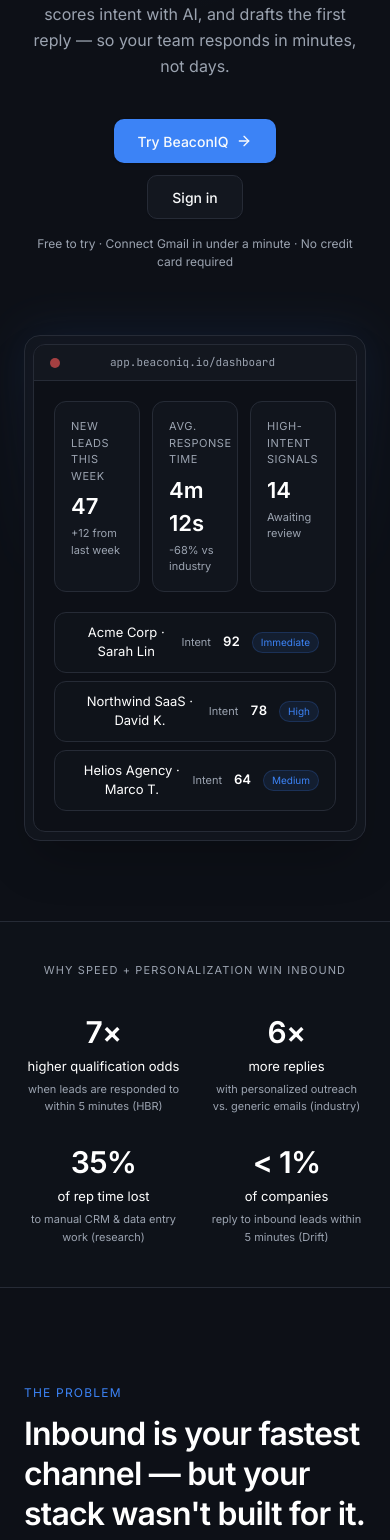
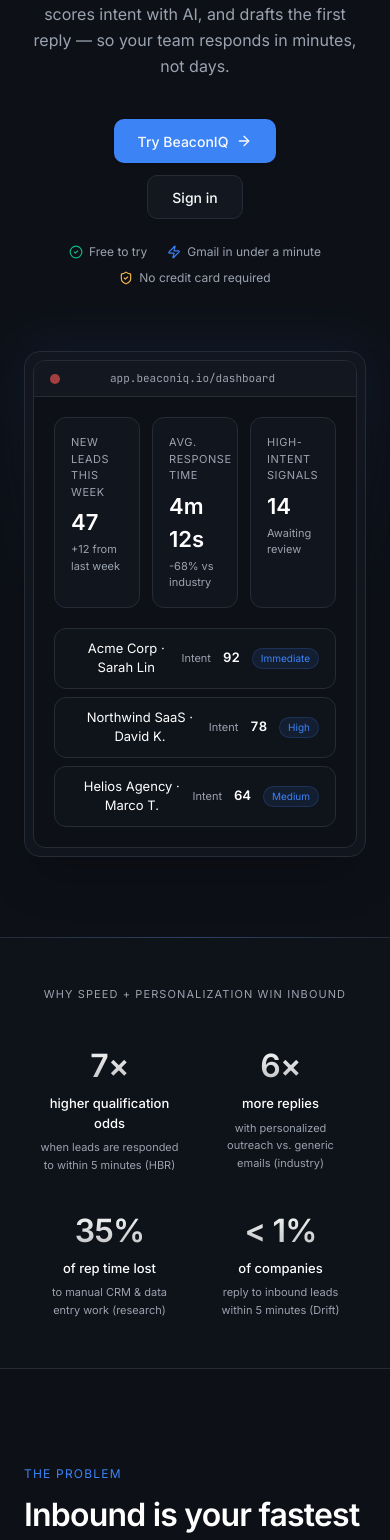
Before and after one commit to ufiyan/BeaconIQ, a React (Vite) app: page / in a window 390 px wide. Shown: the part 435-1975 px from the top of the page. Built offline with nearby package versions, Linux system fonts and the light colour scheme; no server answers.

Commit message:
File changes

```diff
--- a/src/components/marketing/CTASection.jsx
+++ b/src/components/marketing/CTASection.jsx
@@ -6,17 +6,23 @@ export default function CTASection({ onGetStarted, onSignIn, isAuthenticated })
     <section className="max-w-6xl mx-auto px-6 py-24">
       <div className="relative overflow-hidden rounded-2xl border border-border bg-card p-10 lg:p-14 text-center">
         <div
-          className="absolute inset-0 pointer-events-none opacity-[0.4]"
+          className="absolute inset-0 pointer-events-none opacity-[0.45]"
           style={{
             background:
-              "radial-gradient(50% 70% at 50% 0%, hsl(258 90% 66% / 0.15) 0%, transparent 70%)",
+              "radial-gradient(55% 75% at 50% 0%, hsl(217 91% 60% / 0.18) 0%, transparent 70%)",
           }}
         />
+        {/* top hairline */}
+        <div className="absolute inset-x-10 top-0 h-px bg-gradient-to-r from-transparent via-primary/40 to-transparent" />
         <div className="relative">
-          <h2 className="text-[30px] sm:text-[36px] font-semibold tracking-tight text-white">
+          <span className="inline-flex items-center gap-1.5 rounded-full border border-border bg-secondary/60 px-2.5 py-1 text-[11px] text-muted-foreground tracking-wide mb-5">
+            <span className="h-1.5 w-1.5 rounded-full bg-gold" />
+            Ready in 5 minutes
+          </span>
+          <h2 className="text-[30px] sm:text-[38px] font-semibold tracking-tight text-white leading-[1.1]">
             Stop losing inbound to slow replies.
           </h2>
-          <p className="mt-3 text-[15px] text-muted-foreground max-w-xl mx-auto leading-relaxed">
+          <p className="mt-4 text-[15px] text-muted-foreground max-w-xl mx-auto leading-relaxed">
             Connect Gmail, seed a demo workspace, and see BeaconIQ qualify and reply
             to a real inbound lead in the next five minutes.
           </p>
--- a/src/components/marketing/HeroSection.jsx
+++ b/src/components/marketing/HeroSection.jsx
@@ -1,5 +1,5 @@
 import { Button } from "@/components/ui/button";
-import { ArrowRight } from "lucide-react";
+import { ArrowRight, ShieldCheck, Zap, CheckCircle2 } from "lucide-react";
 
 export default function HeroSection({ onGetStarted, onSignIn, isAuthenticated }) {
   return (
@@ -51,9 +51,18 @@ export default function HeroSection({ onGetStarted, onSignIn, isAuthenticated })
           )}
         </div>
 
-        <p className="mt-4 text-[12px] text-muted-foreground">
-          Free to try · Connect Gmail in under a minute · No credit card required
-        </p>
+        {/* Trust chips — subtle, not flashy */}
+        <div className="mt-6 flex flex-wrap items-center justify-center gap-x-5 gap-y-2 text-[12px] text-muted-foreground">
+          <span className="inline-flex items-center gap-1.5">
+            <CheckCircle2 className="h-3.5 w-3.5 text-success" /> Free to try
+          </span>
+          <span className="inline-flex items-center gap-1.5">
+            <Zap className="h-3.5 w-3.5 text-primary" /> Gmail in under a minute
+          </span>
+          <span className="inline-flex items-center gap-1.5">
+            <ShieldCheck className="h-3.5 w-3.5 text-gold" /> No credit card required
+          </span>
+        </div>
 
         {/* Product preview card */}
         <div className="mt-16 relative max-w-5xl mx-auto">
--- a/src/components/marketing/MarketingNav.jsx
+++ b/src/components/marketing/MarketingNav.jsx
@@ -24,9 +24,10 @@ export default function MarketingNav({ onSignIn, onGetStarted, isAuthenticated }
             <a
               key={l.href}
               href={l.href}
-              className="text-[13px] text-muted-foreground hover:text-white transition-colors"
+              className="relative text-[13px] text-muted-foreground hover:text-white transition-colors group"
             >
               {l.label}
+              <span className="absolute left-0 -bottom-1 h-px w-0 bg-primary/70 transition-all duration-300 group-hover:w-full" />
             </a>
           ))}
         </nav>
--- a/src/components/marketing/SocialProofStrip.jsx
+++ b/src/components/marketing/SocialProofStrip.jsx
@@ -24,19 +24,24 @@ const STATS = [
 
 export default function SocialProofStrip() {
   return (
-    <section className="border-y border-border bg-card/30">
-      <div className="max-w-6xl mx-auto px-6 py-10">
-        <p className="text-center text-[11px] uppercase tracking-widest text-muted-foreground mb-8">
+    <section className="relative border-y border-border bg-card/30">
+      {/* top hairline gradient — subtle section separation */}
+      <div className="absolute inset-x-0 -top-px h-px bg-gradient-to-r from-transparent via-primary/25 to-transparent" />
+      <div className="max-w-6xl mx-auto px-6 py-12">
+        <p className="text-center text-[11px] uppercase tracking-widest text-muted-foreground mb-10">
           Why speed + personalization win inbound
         </p>
-        <div className="grid grid-cols-2 md:grid-cols-4 gap-6 md:gap-10">
-          {STATS.map((s) => (
-            <div key={s.label} className="text-center">
-              <div className="text-[30px] md:text-[34px] font-semibold text-white tracking-tight">
+        <div className="grid grid-cols-2 md:grid-cols-4 gap-y-8">
+          {STATS.map((s, i) => (
+            <div
+              key={s.label}
+              className={`text-center px-4 ${i > 0 ? "md:border-l md:border-border/60" : ""}`}
+            >
+              <div className="text-[32px] md:text-[36px] font-semibold tracking-tight bg-gradient-to-b from-white to-white/70 bg-clip-text text-transparent">
                 {s.value}
               </div>
-              <div className="text-[13px] text-white mt-0.5">{s.label}</div>
-              <div className="text-[11px] text-muted-foreground mt-1 leading-relaxed">
+              <div className="text-[13px] font-medium text-white mt-1">{s.label}</div>
+              <div className="text-[11px] text-muted-foreground mt-1.5 leading-relaxed max-w-[220px] mx-auto">
                 {s.sub}
               </div>
             </div>
```
